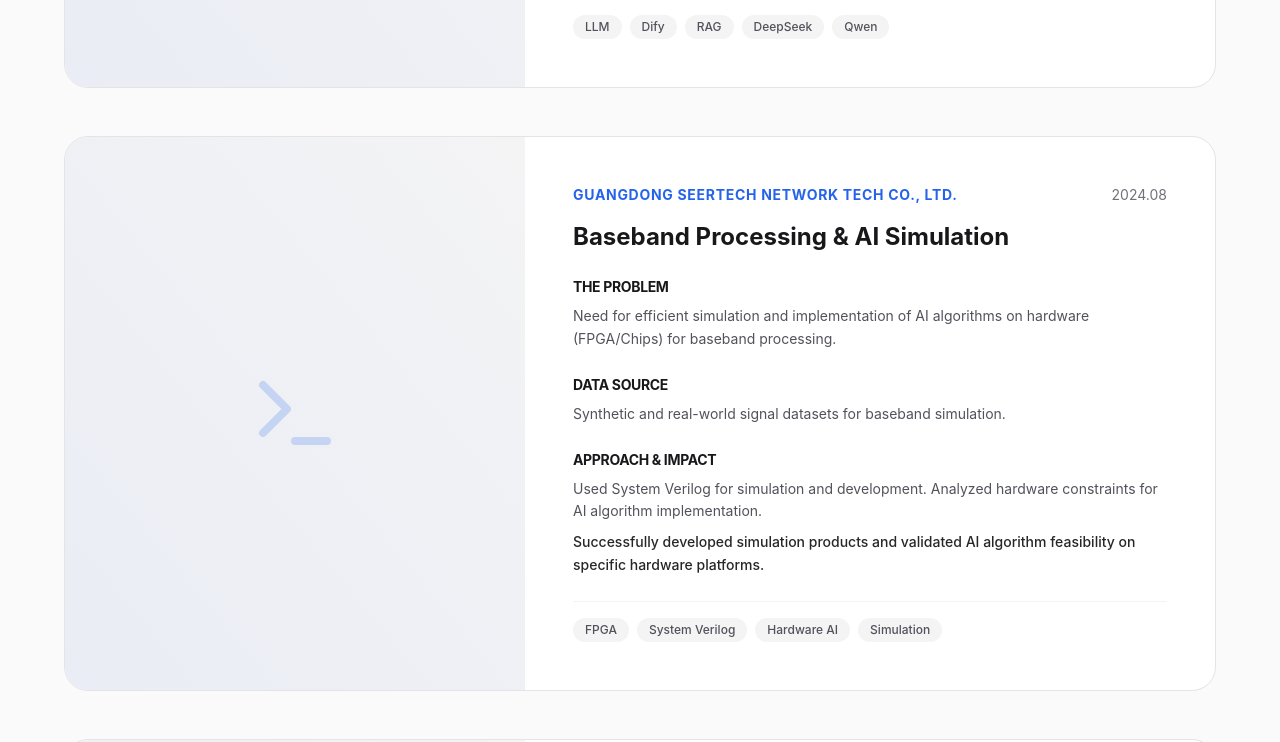
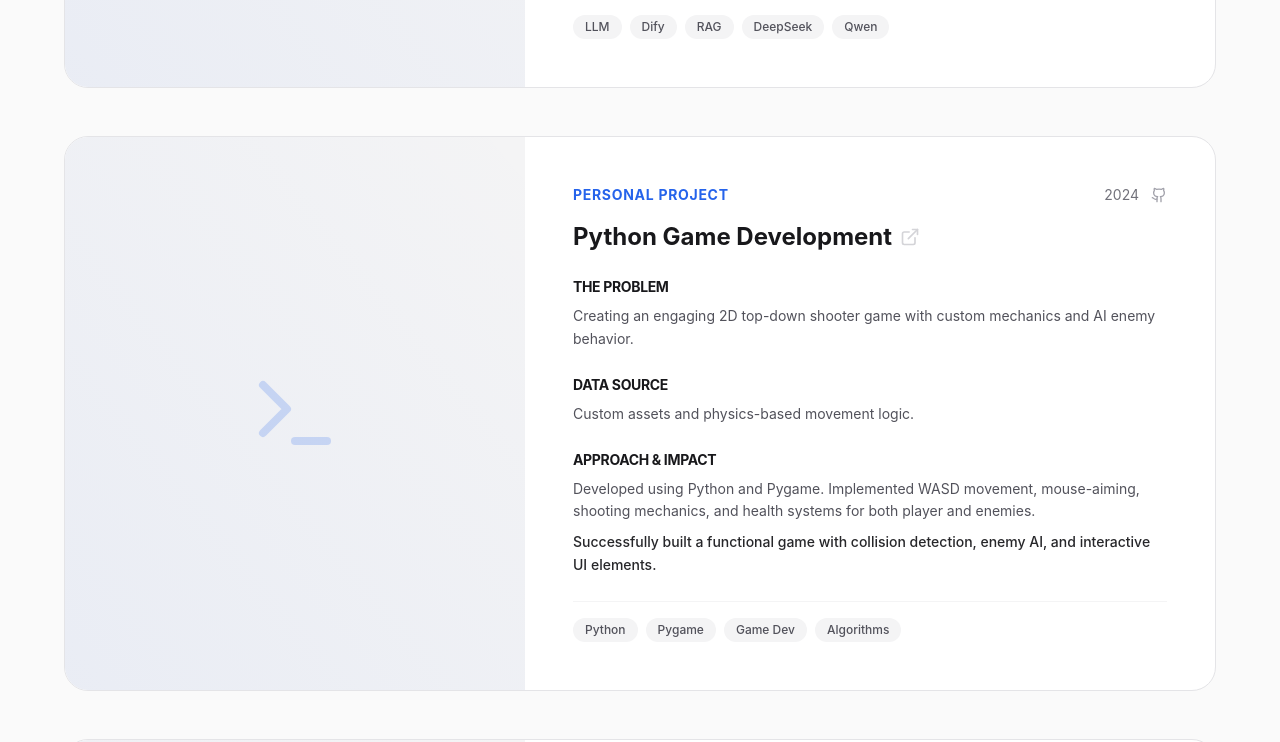
Before and after one commit to XueTingkun/Personal-Web, a React (Vite) app: page / in a window 1280 px wide. Shown: the part 2900-3642 px from the top of the page. Built offline with nearby package versions, Linux system fonts and the light colour scheme.

Commit message:
Update projects with real GitHub repositories and fix links

```diff
--- a/src/pages/Home.tsx
+++ b/src/pages/Home.tsx
@@ -61,7 +61,29 @@ export default function Home() {
       approach: "Designed and deployed local AI workflows using Dify. Implemented DeepSeek-7B and Qwen2.5-VL with RAG for automated OCR auditing.",
       outcome: "Achieved significant automation in complex OCR auditing and improved overall auditing accuracy and efficiency.",
       contribution: "Led the design of the AI workflow, managed local model deployment, and integrated RAG with knowledge bases.",
-      tags: ["LLM", "Dify", "RAG", "DeepSeek", "Qwen"]
+      tags: ["LLM", "Dify", "RAG", "DeepSeek", "Qwen"],
+      link: "https://github.com/XueTingkun/Personal-Web"
+    },
+    {
+      title: "Python Game Development",
+      time: "2024",
+      company: "Personal Project",
+      problem: "Creating an engaging 2D top-down shooter game with custom mechanics and AI enemy behavior.",
+      data: "Custom assets and physics-based movement logic.",
+      approach: "Developed using Python and Pygame. Implemented WASD movement, mouse-aiming, shooting mechanics, and health systems for both player and enemies.",
+      outcome: "Successfully built a functional game with collision detection, enemy AI, and interactive UI elements.",
+      contribution: "Sole developer - handled all aspects from logic implementation to UI design.",
+      tags: ["Python", "Pygame", "Game Dev", "Algorithms"],
+      link: "https://github.com/XueTingkun/Game-Dev"
+    },
+    {
+      title: "Delay APP - Google Computational Thinking Competition",
+      time: "2024",
+      problem: "Enhancing user productivity through optimized task management and computational thinking principles.",
+      approach: "Applied computational thinking to software design and task scheduling algorithms.",
+      outcome: "Awarded National 2nd Prize in the Google & SCUT Computational Thinking Competition.",
+      contribution: "Core developer and architect of the application logic.",
+      tags: ["Python", "Algorithm", "UX Design"]
     },
     {
       title: "Baseband Processing & AI Simulation",
@@ -73,15 +95,6 @@ export default function Home() {
       outcome: "Successfully developed simulation products and validated AI algorithm feasibility on specific hardware platforms.",
       contribution: "Assisted in product testing and conducted feasibility analysis for AI on hardware.",
       tags: ["FPGA", "System Verilog", "Hardware AI", "Simulation"]
-    },
-    {
-      title: "Delay APP - Google Computational Thinking Competition",
-      time: "2024",
-      problem: "Enhancing user productivity through optimized task management and computational thinking principles.",
-      approach: "Applied computational thinking to software design and task scheduling algorithms.",
-      outcome: "Awarded National 2nd Prize in the Google & SCUT Computational Thinking Competition.",
-      contribution: "Core developer and architect of the application logic.",
-      tags: ["Python", "Algorithm", "UX Design"]
     }
   ];
 
@@ -328,7 +341,7 @@ export default function Home() {
               <p className="text-zinc-600 dark:text-zinc-400">Showcasing my work in AI, hardware, and algorithmic problem solving</p>
             </div>
             <div className="hidden sm:block">
-              <a href="https://github.com" className="text-blue-600 font-semibold flex items-center gap-2 hover:underline">
+              <a href="https://github.com/XueTingkun" target="_blank" rel="noopener noreferrer" className="text-blue-600 font-semibold flex items-center gap-2 hover:underline">
                 View all on GitHub <ExternalLink className="w-4 h-4" />
               </a>
             </div>
@@ -351,9 +364,28 @@ export default function Home() {
                 <div className="md:w-3/5 p-8 md:p-12">
                   <div className="flex flex-wrap items-center justify-between gap-4 mb-4">
                     <span className="text-sm font-bold text-blue-600 tracking-wider uppercase">{project.company || "Competition"}</span>
-                    <span className="text-sm text-zinc-500">{project.time}</span>
+                    <div className="flex items-center gap-3">
+                      <span className="text-sm text-zinc-500">{project.time}</span>
+                      {project.link && (
+                        <a
+                          href={project.link}
+                          target="_blank"
+                          rel="noopener noreferrer"
+                          className="text-zinc-400 hover:text-blue-600 transition-colors"
+                        >
+                          <Github className="w-4 h-4" />
+                        </a>
+                      )}
+                    </div>
                   </div>
-                  <h3 className="text-2xl font-bold mb-6 group-hover:text-blue-600 transition-colors">{project.title}</h3>
+                  {project.link ? (
+                    <a href={project.link} target="_blank" rel="noopener noreferrer" className="group/title inline-flex items-center gap-2">
+                      <h3 className="text-2xl font-bold mb-6 group-hover:text-blue-600 transition-colors">{project.title}</h3>
+                      <ExternalLink className="w-5 h-5 mb-6 text-zinc-300 group-hover/title:text-blue-600 transition-colors" />
+                    </a>
+                  ) : (
+                    <h3 className="text-2xl font-bold mb-6">{project.title}</h3>
+                  )}
 
                   <div className="space-y-6 text-zinc-600 dark:text-zinc-400">
                     <div>
@@ -449,10 +481,10 @@ export default function Home() {
                 </div>
 
                 <div className="flex gap-4 pt-4">
-                  <a href="https://github.com" className="w-12 h-12 bg-zinc-900 border border-zinc-800 rounded-xl flex items-center justify-center hover:bg-zinc-800 transition-colors">
+                  <a href="https://github.com/XueTingkun" target="_blank" rel="noopener noreferrer" className="w-12 h-12 bg-zinc-900 border border-zinc-800 rounded-xl flex items-center justify-center hover:bg-zinc-800 transition-colors">
                     <Github className="w-6 h-6" />
                   </a>
-                  <a href="https://linkedin.com" className="w-12 h-12 bg-zinc-900 border border-zinc-800 rounded-xl flex items-center justify-center hover:bg-zinc-800 transition-colors">
+                  <a href="https://www.linkedin.com/in/tingkun-xue" target="_blank" rel="noopener noreferrer" className="w-12 h-12 bg-zinc-900 border border-zinc-800 rounded-xl flex items-center justify-center hover:bg-zinc-800 transition-colors">
                     <Linkedin className="w-6 h-6" />
                   </a>
                 </div>
```
